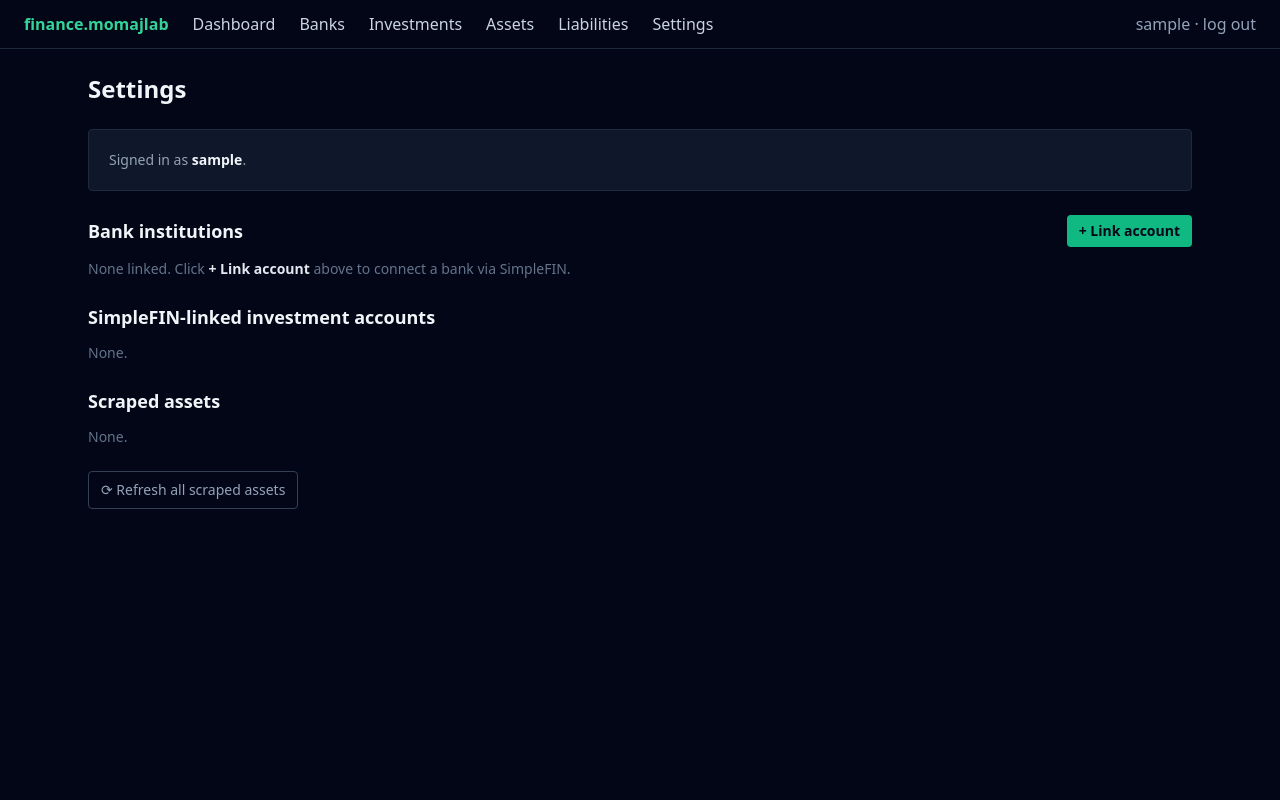
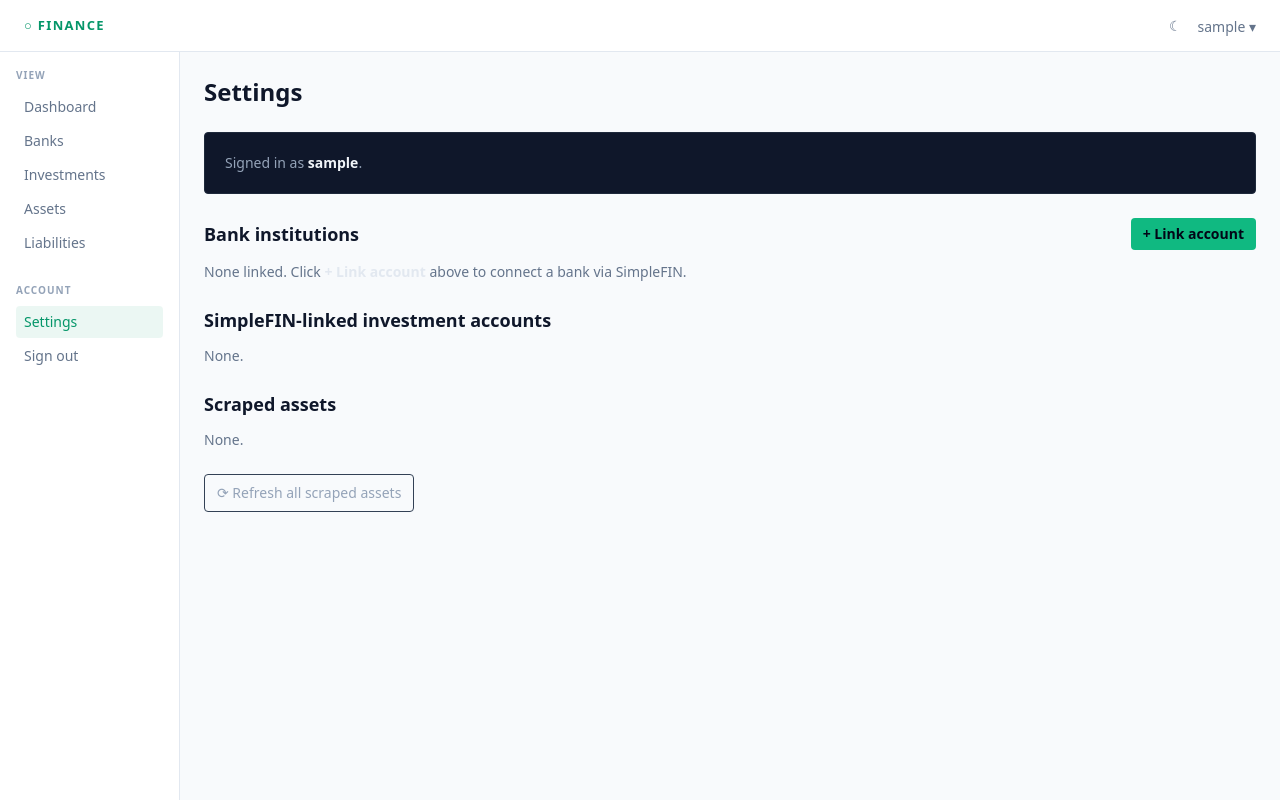
Before and after one commit to mhamida292/FinanceManager, a Django app: page /settings/ in a window 1280 px wide. Run offline with Django 5.2, Linux system fonts and the light colour scheme; the visitor is signed in with stand-in values (Sample User, id 1); data that the repository does not hold is empty; some libraries are stand-ins or nearby versions.

Commit message:
feat(ui): new layout shell with sidebar, top bar, theme toggle, PWA wiring

```diff
--- a/apps/accounts/templates/base.html
+++ b/apps/accounts/templates/base.html
@@ -5,28 +5,121 @@
   <meta charset="utf-8">
   <meta name="viewport" content="width=device-width,initial-scale=1">
   <title>{% block title %}Finance{% endblock %} · momajlab</title>
+
+  {# Set theme BEFORE paint to avoid flash. Reads localStorage, falls back to OS pref. #}
+  <script>
+    (function() {
+      try {
+        var t = localStorage.getItem('theme');
+        if (!t) t = window.matchMedia('(prefers-color-scheme: light)').matches ? 'light' : 'dark';
+        if (t === 'light') document.documentElement.setAttribute('data-theme', 'light');
+      } catch (e) {}
+    })();
+  </script>
+
+  {# PWA + favicons #}
+  <link rel="icon" href="{% static 'favicon.ico' %}">
+  <link rel="apple-touch-icon" href="{% static 'apple-touch-icon.png' %}">
+  <link rel="manifest" href="{% static 'manifest.webmanifest' %}">
+  <meta name="theme-color" content="#020617" media="(prefers-color-scheme: dark)">
+  <meta name="theme-color" content="#f8fafc" media="(prefers-color-scheme: light)">
+
+  {# Self-hosted fonts — preload the variable woff2 for fast first paint #}
+  <link rel="preload" href="{% static 'fonts/Inter-Variable.woff2' %}" as="font" type="font/woff2" crossorigin>
+  <link rel="preload" href="{% static 'fonts/JetBrainsMono-Variable.woff2' %}" as="font" type="font/woff2" crossorigin>
+  <link rel="stylesheet" href="{% static 'css/fonts.css' %}">
+  <link rel="stylesheet" href="{% static 'css/app.css' %}">
+
   <script src="https://cdn.tailwindcss.com"></script>
 </head>
-<body class="bg-slate-950 text-slate-100 min-h-screen">
-  {% if user.is_authenticated %}
-  <nav class="border-b border-slate-800 px-6 py-3 flex items-center justify-between">
-    <div class="flex gap-6 items-center">
-      <a href="/" class="font-bold text-emerald-400">finance.momajlab</a>
-      <a href="/" class="text-slate-300 hover:text-white">Dashboard</a>
-      <a href="{% url 'banking:list' %}" class="text-slate-300 hover:text-white">Banks</a>
-      <a href="{% url 'investments:list' %}" class="text-slate-300 hover:text-white">Investments</a>
-      <a href="{% url 'assets:list' %}" class="text-slate-300 hover:text-white">Assets</a>
-      <a href="{% url 'liabilities:list' %}" class="text-slate-300 hover:text-white">Liabilities</a>
-      <a href="{% url 'settings' %}" class="text-slate-300 hover:text-white">Settings</a>
+<body class="min-h-screen" style="background: var(--bg); color: var(--text);">
+
+{% if user.is_authenticated %}
+{# ============ TOP BAR ============ #}
+<header class="sticky top-0 z-30 flex items-center justify-between px-4 md:px-6 h-[52px] border-b" style="background: var(--surface); border-color: var(--border);">
+  <div class="flex items-center gap-3">
+    <button id="hamburger" class="md:hidden p-1" style="color: var(--muted);" aria-label="Open menu" onclick="document.getElementById('sidebar').classList.toggle('open'); document.getElementById('sidebar-scrim').classList.toggle('open');">
+      ☰
+    </button>
+    <div class="flex items-center gap-2">
+      {# Logo placeholder — replace with <img src="{% static 'logo.svg' %}"> once the asset arrives #}
+      <span class="font-bold tracking-widest" style="color: var(--accent-positive); font-size: 13px;">○ FINANCE</span>
     </div>
+  </div>
+  <div class="flex items-center gap-3">
+    <button id="theme-toggle" class="p-1 text-sm" style="color: var(--muted);" aria-label="Toggle theme" title="Toggle theme">
+      <span class="theme-icon-dark">☾</span>
+      <span class="theme-icon-light hidden">☀</span>
+    </button>
     <form action="{% url 'logout' %}" method="post" class="m-0">
       {% csrf_token %}
-      <button type="submit" class="text-slate-400 hover:text-white">{{ user.username }} · log out</button>
+      <button type="submit" class="text-sm" style="color: var(--muted);">{{ user.username }} ▾</button>
+    </form>
+  </div>
+</header>
+
+<div id="sidebar-scrim" onclick="document.getElementById('sidebar').classList.remove('open'); this.classList.remove('open');"></div>
+
+{# ============ LAYOUT ============ #}
+<div class="flex">
+
+  {# ============ SIDEBAR ============ #}
+  <nav id="sidebar" class="md:sticky md:top-[52px] md:h-[calc(100vh-52px)] w-[180px] flex-shrink-0 border-r p-4 overflow-y-auto" style="background: var(--surface); border-color: var(--border);">
+    <div class="text-[10px] font-semibold tracking-widest mb-2" style="color: var(--dim);">VIEW</div>
+    {% with active=request.resolver_match.namespace|default:request.resolver_match.url_name %}
+      <a href="{% url 'home' %}" class="flex items-center justify-between px-2 py-1.5 rounded text-sm mb-0.5 {% if request.path == '/' %}nav-active-default{% endif %}" style="{% if request.path != '/' %}color: var(--muted);{% endif %}">Dashboard</a>
+      <a href="{% url 'banking:list' %}" class="flex items-center justify-between px-2 py-1.5 rounded text-sm mb-0.5 {% if active == 'banking' %}nav-active-cash{% endif %}" style="{% if active != 'banking' %}color: var(--muted);{% endif %}">Banks</a>
+      <a href="{% url 'investments:list' %}" class="flex items-center justify-between px-2 py-1.5 rounded text-sm mb-0.5 {% if active == 'investments' %}nav-active-inv{% endif %}" style="{% if active != 'investments' %}color: var(--muted);{% endif %}">Investments</a>
+      <a href="{% url 'assets:list' %}" class="flex items-center justify-between px-2 py-1.5 rounded text-sm mb-0.5 {% if active == 'assets' %}nav-active-assets{% endif %}" style="{% if active != 'assets' %}color: var(--muted);{% endif %}">Assets</a>
+      <a href="{% url 'liabilities:list' %}" class="flex items-center justify-between px-2 py-1.5 rounded text-sm mb-0.5 {% if active == 'liabilities' %}nav-active-lia{% endif %}" style="{% if active != 'liabilities' %}color: var(--muted);{% endif %}">Liabilities</a>
+    {% endwith %}
+
+    <div class="text-[10px] font-semibold tracking-widest mt-6 mb-2" style="color: var(--dim);">ACCOUNT</div>
+    <a href="{% url 'settings' %}" class="flex items-center justify-between px-2 py-1.5 rounded text-sm mb-0.5 {% if request.resolver_match.url_name == 'settings' %}nav-active-default{% endif %}" style="{% if request.resolver_match.url_name != 'settings' %}color: var(--muted);{% endif %}">Settings</a>
+    <form action="{% url 'logout' %}" method="post" class="m-0">
+      {% csrf_token %}
+      <button type="submit" class="w-full text-left px-2 py-1.5 rounded text-sm" style="color: var(--muted);">Sign out</button>
     </form>
   </nav>
-  {% endif %}
-  <main class="max-w-6xl mx-auto p-6">
+
+  {# ============ MAIN ============ #}
+  <main class="flex-1 max-w-[1280px] mx-auto p-4 md:p-6">
     {% block content %}{% endblock %}
   </main>
+
+</div>
+
+{% else %}
+{# Logged out — render the page bare (login.html provides its own centered layout) #}
+{% block anonymous_content %}{% endblock %}
+{% endif %}
+
+<script>
+  // Theme toggle
+  (function() {
+    var btn = document.getElementById('theme-toggle');
+    if (!btn) return;
+    var dark = document.querySelectorAll('.theme-icon-dark');
+    var light = document.querySelectorAll('.theme-icon-light');
+    function syncIcons() {
+      var isLight = document.documentElement.getAttribute('data-theme') === 'light';
+      dark.forEach(function(el){ el.classList.toggle('hidden', !isLight); });
+      light.forEach(function(el){ el.classList.toggle('hidden', isLight); });
+    }
+    syncIcons();
+    btn.addEventListener('click', function() {
+      var isLight = document.documentElement.getAttribute('data-theme') === 'light';
+      if (isLight) {
+        document.documentElement.removeAttribute('data-theme');
+        localStorage.setItem('theme', 'dark');
+      } else {
+        document.documentElement.setAttribute('data-theme', 'light');
+        localStorage.setItem('theme', 'light');
+      }
+      syncIcons();
+    });
+  })();
+</script>
+
 </body>
 </html>
```
